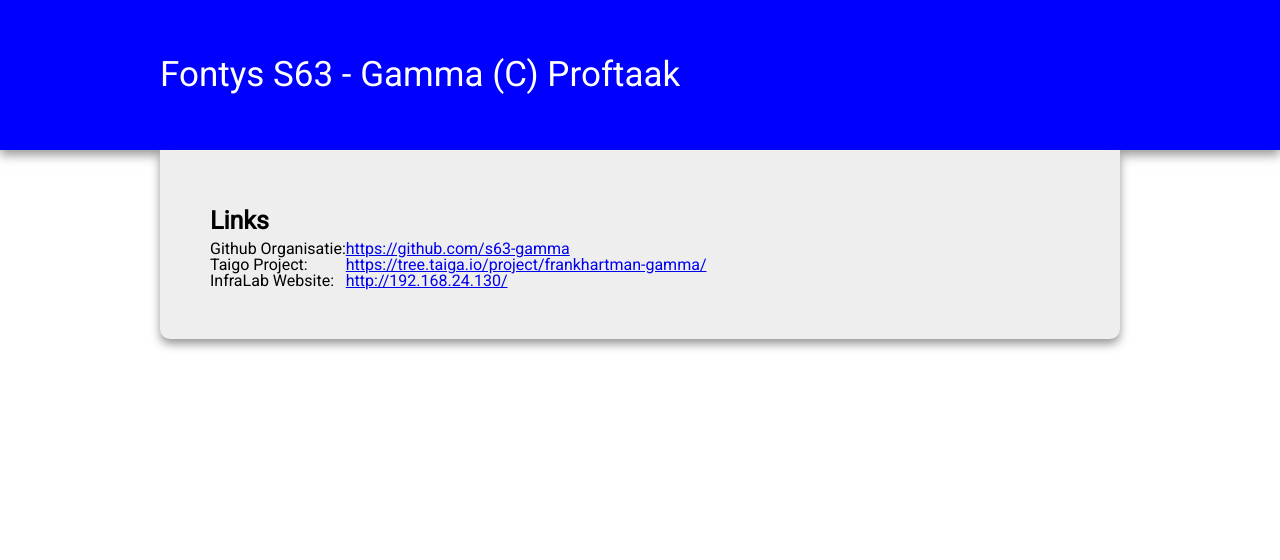
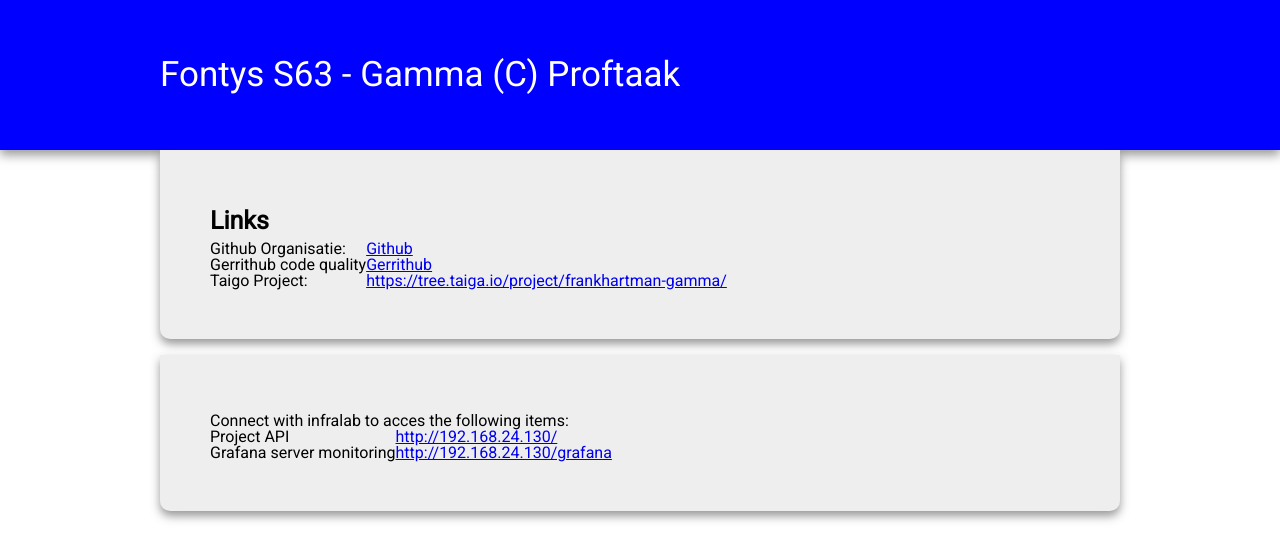
Before and after one commit to s63-gamma/s63-gamma.github.io, a plain HTML site: page index.html in a window 1280 px wide. Drawn offline with Linux system fonts and the light colour scheme.

Commit message:
Updated the index

```diff
--- a/index.html
+++ b/index.html
@@ -17,15 +17,32 @@
 			<tbody>
 			<tr>
 				<td>Github Organisatie:</td>
-				<td><a target="_blank" href="https://github.com/s63-gamma">https://github.com/s63-gamma</a></td>
+				<td><a target="_blank" href="https://github.com/s63-gamma">Github</a></td>
+			</tr>
+			<tr>
+				<td>Gerrithub code quality</td>
+				<td><a target="_blank" href="https://review.gerrithub.io/#/q/project:s63-gamma/movement">Gerrithub</a></td>
 			</tr>
 			<tr>
 				<td>Taigo Project:</td>
 				<td><a target="_blank" href="https://tree.taiga.io/project/frankhartman-gamma/">https://tree.taiga.io/project/frankhartman-gamma/</a></td>
 			</tr>
+
+			</tbody>
+		</table>
+	</div>
+	<br/>
+	<div id="content">
+		<p> Connect with infralab to acces the following items: </p>
+		<table>
+			<tbody>
 			<tr>
-				<td>InfraLab Website:</td>
+				<td>Project API</td>
 				<td><a target="_blank" href="http://192.168.24.130/">http://192.168.24.130/</a></td>
+			</tr>
+			<tr>
+				<td>Grafana server monitoring</td>
+				<td><a target="_blank" href="http://192.168.24.130/Grafana">http://192.168.24.130/grafana</a></td>
 			</tr>
 			</tbody>
 		</table>
```
